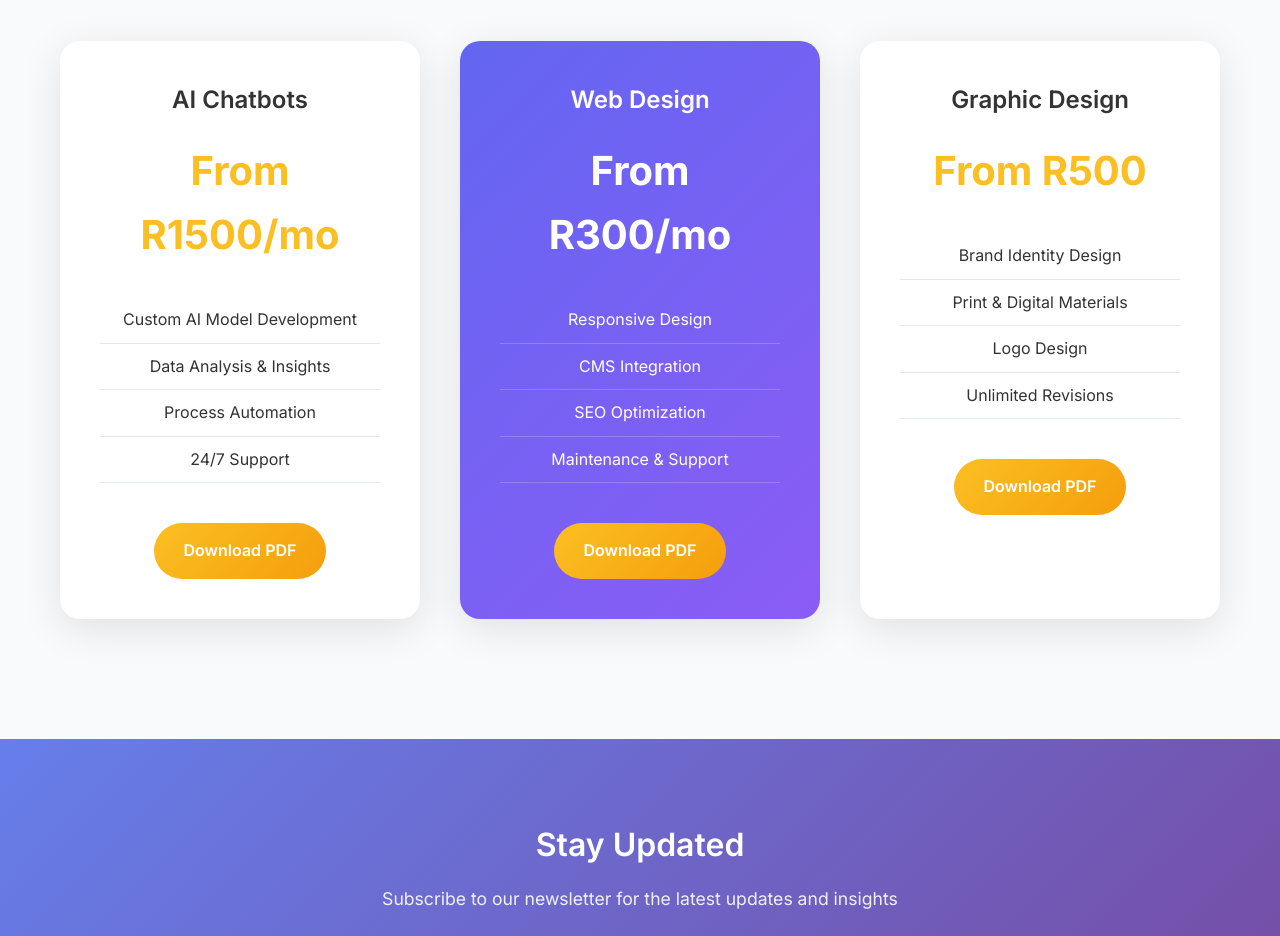
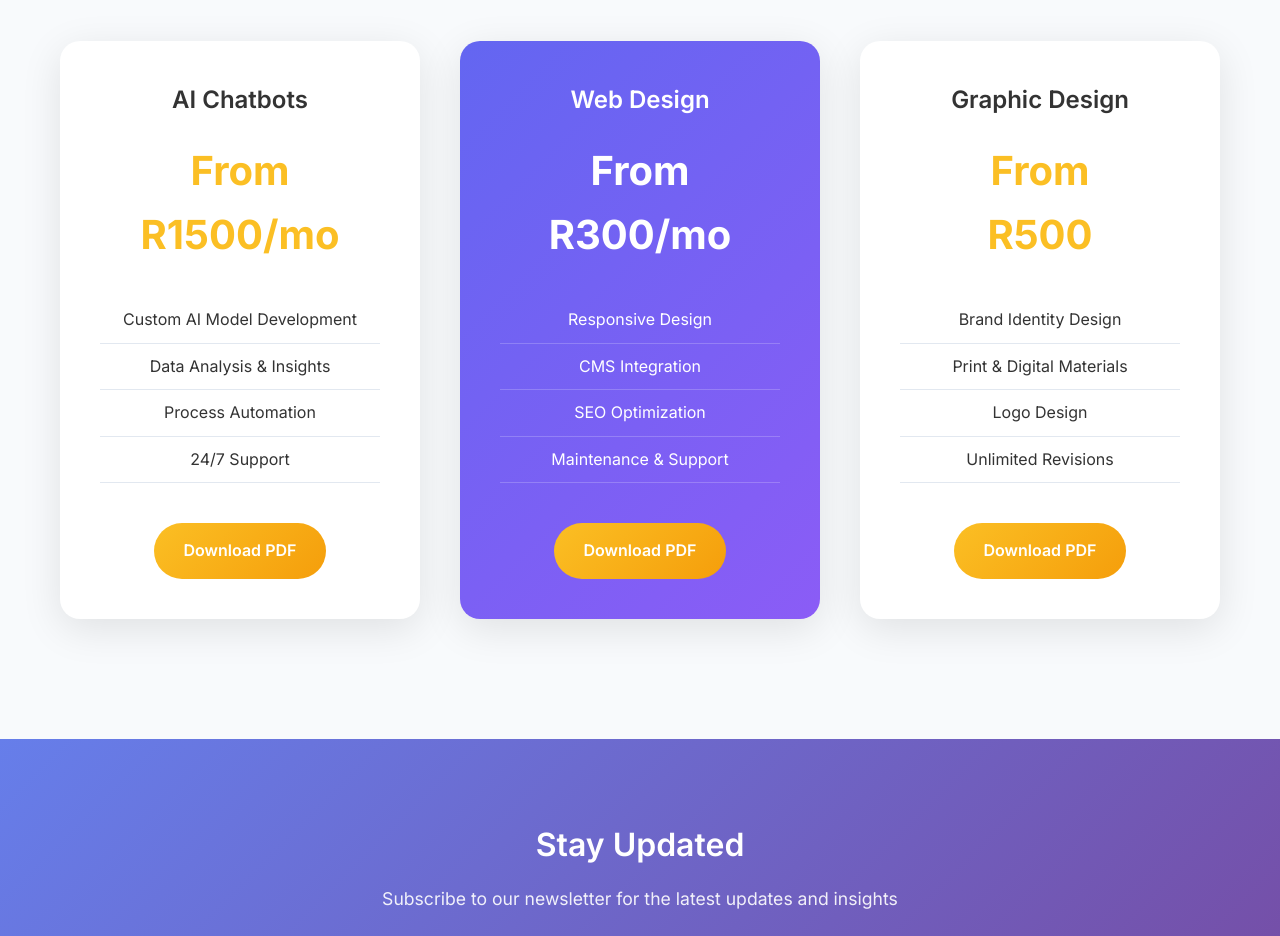
Before and after one commit to Astro-tk/webdraft, a React app: page index.html in a window 1280 px wide. Shown: the part 3960-4896 px from the top of the page. Built offline with nearby package versions, Linux system fonts and the light colour scheme.

Commit message:
Update index.html

```diff
--- a/index.html
+++ b/index.html
@@ -256,7 +256,7 @@
 
                 <div class="pricing-card">
                     <h3>Graphic Design</h3>
-                    <div class="price">From R500</div>
+                    <div class="price">From <br>R500</div>
                     <ul class="pricing-features">
                         <li>Brand Identity Design</li>
                         <li>Print & Digital Materials</li>
```
